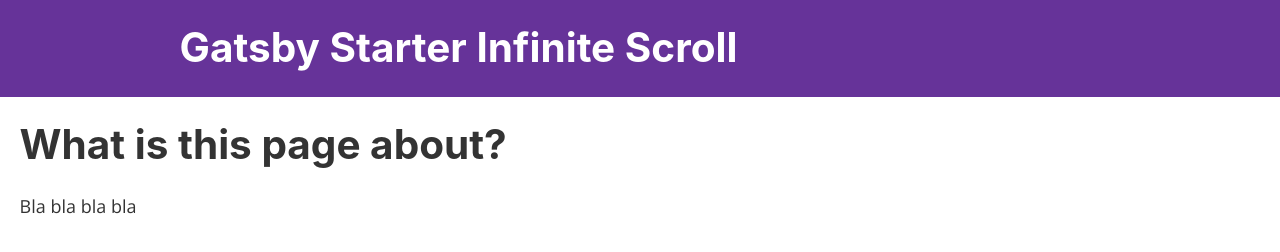
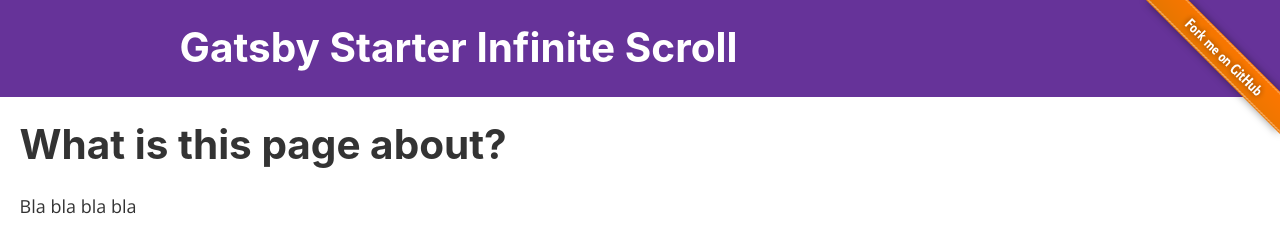
Before and after one commit to baobabKoodaa/gatsby-starter-infinite-scroll, a Gatsby site: page /about in a window 1280 px wide. Built offline with nearby package versions, Linux system fonts and the light colour scheme; Gatsby itself is replaced by a stand-in of ours.

Commit message:
Minor (GitHub ribbon etc.)

```diff
--- a/gatsby-node.js
+++ b/gatsby-node.js
@@ -59,7 +59,7 @@
         const paginatedPageTemplate = path.resolve(`src/templates/paginatedPageTemplate.js`)
 
         /* Iterate needed pages and create them. */
-        const countImagesPerPage = 4
+        const countImagesPerPage = 30
         const countPages = Math.ceil(images.length / countImagesPerPage)
         for (var currentPage=1; currentPage<=countPages; currentPage++) {
             const pathSuffix = (currentPage>1? currentPage : "") /* To create paths "/", "/2", "/3", ... */
@@ -85,7 +85,7 @@
             createJSON(pageData)
             createPage(pageData)
         }
-        console.log(`Created ${countPages} pages of paginated content.`)
+        console.log(`\nCreated ${countPages} pages of paginated content.`)
 
 
     })
--- a/src/components/image.js
+++ b/src/components/image.js
@@ -22,7 +22,7 @@
                         width: 100%;
                         display: block;
                         border-radius: 10px;
-                        border: 1px solid ghostwhite;
+                        border: 1px solid gray;
                     }
 
                     .img-container {
--- a/src/components/infiniteScroll.tsx
+++ b/src/components/infiniteScroll.tsx
@@ -70,7 +70,7 @@
   }
 
   componentDidUpdate() {
-     // This fixes edge case where initial content is not enough to enable scrolling on a large screen.
+    // This fixes edge case where initial content is not enough to enable scrolling on a large screen.
     this.checkWindowScroll();
   }
 
--- a/src/components/layout.js
+++ b/src/components/layout.js
@@ -5,6 +5,7 @@
 import Header from "./header"
 import 'typeface-open-sans/index.css'
 import "./layout.css"
+import ribbon from "../../static/forkme_right_orange_ff7600.png"
 
 const Layout = ({ children }) => (
   <StaticQuery
@@ -19,6 +20,21 @@
     `}
     render={data => (
       <>
+
+        {/* GitHub Ribbon */}
+        <a href="https://github.com/baobabKoodaa/gatsby-starter-infinite-scroll">
+          <img
+            src={ribbon}
+            alt="Fork me on GitHub"
+            style={{
+              position: "fixed",
+              top: 0,
+              right: 0,
+              border: 0
+            }}>
+          </img>
+        </a>
+
         <Header siteTitle={data.site.siteMetadata.title} />
         <div
           style={{
```
Also changed, not shown: static/forkme_right_orange_ff7600.png (added).
